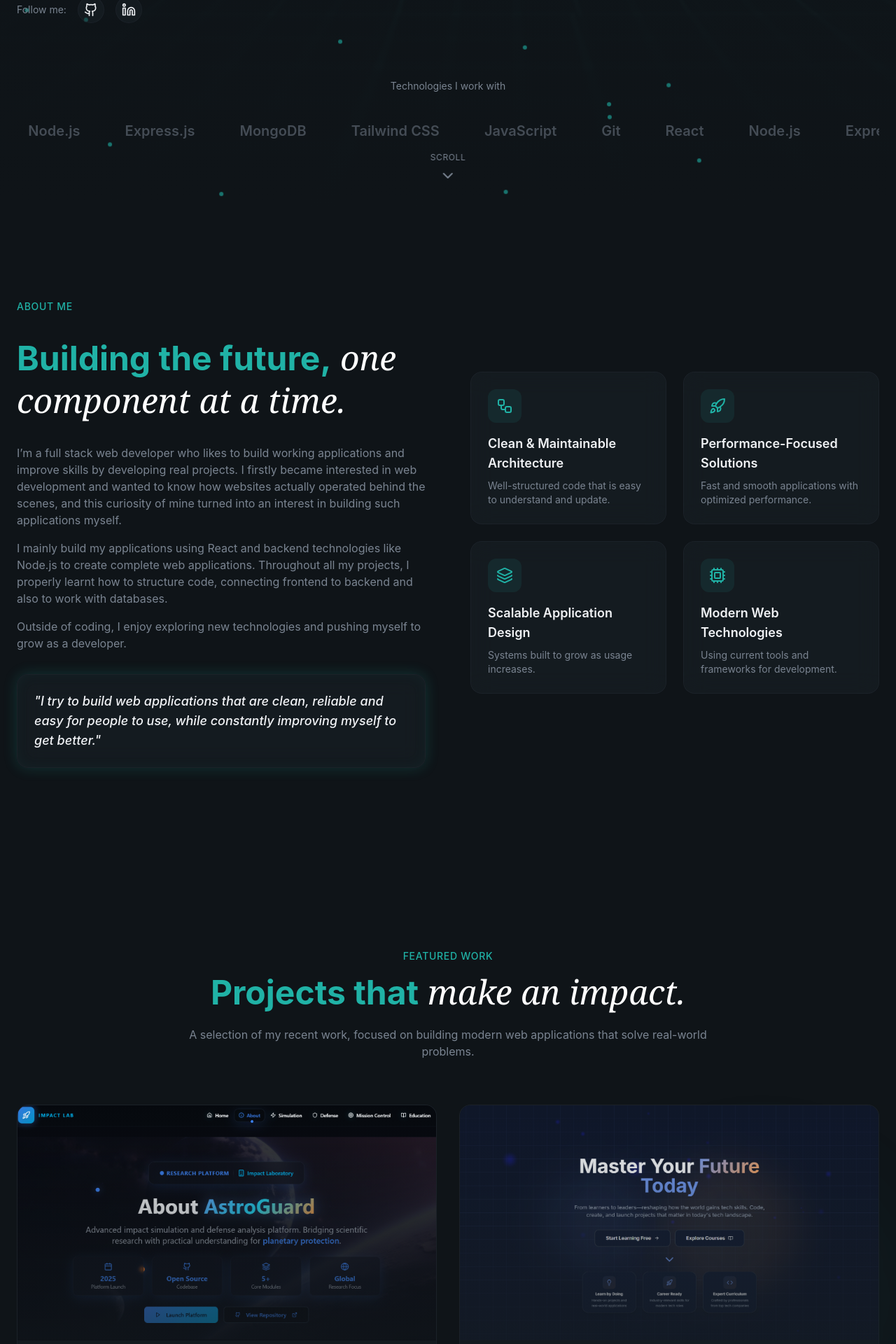
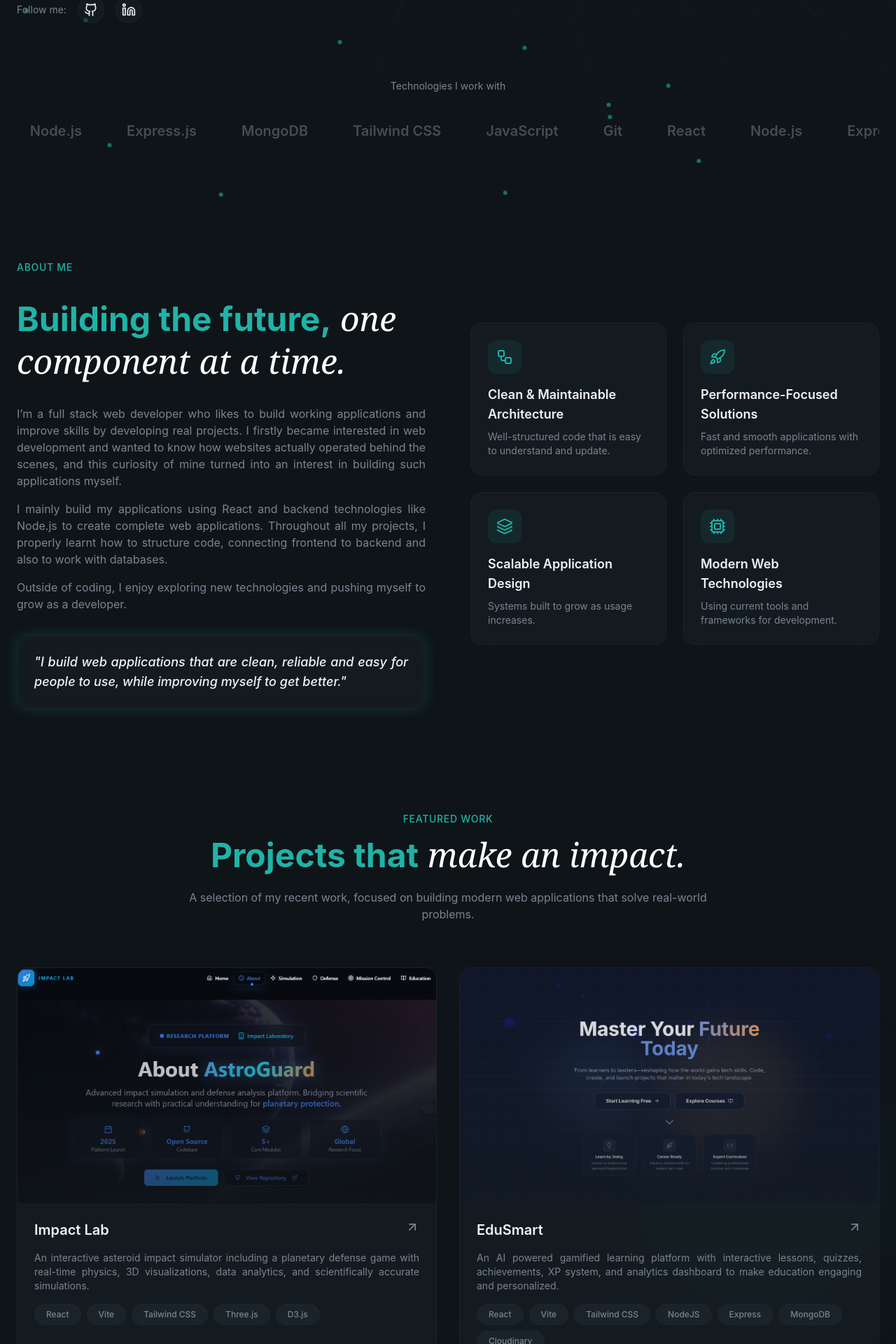
Before and after one commit to MohammedAmin67/portfolio, a React (Vite) app: page / in a window 1280 px wide. Shown: the part 875-2795 px from the top of the page at 70% size. Built offline with nearby package versions, Linux system fonts and the light colour scheme.

Commit message:
Justifying Text

```diff
--- a/src/layout/Footer.jsx
+++ b/src/layout/Footer.jsx
@@ -22,9 +22,9 @@ export const Footer = () => {
   return (
     <footer className="py-12 border-t border-border">
       <div className="container mx-auto px-6">
-        <div className="flex flex-col md:flex-row items-center justify-between gap-8">
+        <div className="flex flex-col md:flex-row items-center gap-8">
           {/* Logo & Copyright */}
-          <div className="text-center md:text-left">
+          <div className="flex-1 text-center md:text-left">
             <a href="#" className="text-xl font-bold tracking-tight">
               MA<span className="text-primary">.</span>
             </a>
@@ -34,7 +34,7 @@ export const Footer = () => {
           </div>
 
           {/* Links */}
-          <nav className="flex flex-wrap justify-center gap-6">
+          <nav className="flex-1 flex justify-center gap-6">
             {footerLinks.map((link) => (
               <a
                 key={link.href}
@@ -47,7 +47,7 @@ export const Footer = () => {
           </nav>
 
           {/* Social Links */}
-          <div className="flex items-center gap-4">
+          <div className="flex-1 flex justify-center md:justify-end gap-4">
             {socialLinks.map((social) => (
               <a
                 key={social.label}
--- a/src/sections/About.jsx
+++ b/src/sections/About.jsx
@@ -25,7 +25,7 @@ const highlights = [
 
 export const About = () => {
   return (
-    <section id="about" className="py-32 relative overflow-hidden">
+    <section id="about" className="py-18 relative overflow-hidden">
       <div className="container mx-auto px-6 relative z-10">
         <div className="grid lg:grid-cols-2 gap-16 items-center">
           {/* Left Column */}
@@ -44,7 +44,7 @@ export const About = () => {
               </span>
             </h2>
 
-            <div className="space-y-4 text-muted-foreground animate-fade-in animation-delay-200">
+            <div className="space-y-4 text-muted-foreground text-justify animate-fade-in animation-delay-200">
               <p>
                 I’m a full stack web developer who likes to build working
                 applications and improve skills by developing real projects. I
@@ -69,10 +69,9 @@ export const About = () => {
             </div>
 
             <div className="glass rounded-2xl p-6 glow-border animate-fade-in animation-delay-300">
-              <p className="text-lg font-medium italic text-foreground">
-                "I try to build web applications that are clean, reliable and
-                easy for people to use, while constantly improving myself to get
-                better."
+              <p className="text-lg font-medium italic text-foreground text-justify">
+                "I build web applications that are clean, reliable and easy for
+                people to use, while improving myself to get better."
               </p>
             </div>
           </div>
--- a/src/sections/Contact.jsx
+++ b/src/sections/Contact.jsx
@@ -79,7 +79,7 @@ export const Contact = () => {
   };
 
   return (
-    <section id="contact" className="py-32 relative overflow-hidden">
+    <section id="contact" className="py-18 relative overflow-hidden">
       <div className="absolute top-0 left-0 w-full h-full">
         <div className="absolute top-1/4 left-1/4 w-96 h-96 bg-primary/5 rounded-full blur-3xl" />
         <div className="absolute bottom-1/4 right-1/4 w-64 h-64 bg-highlight/5 rounded-full blur-3xl" />
@@ -237,7 +237,7 @@ export const Contact = () => {
                 <span className="w-3 h-3 bg-green-500 rounded-full animate-pulse" />
                 <span className="font-medium">Available for opportunities</span>
               </div>
-              <p className="text-muted-foreground text-sm">
+              <p className="text-muted-foreground text-justify text-sm">
                 I’m currently open to new projects and collaborations. If you
                 have an idea or opportunity in mind, feel free to reach out and
                 let’s discuss how we can work together.
--- a/src/sections/Hero.jsx
+++ b/src/sections/Hero.jsx
@@ -86,7 +86,7 @@ export const Hero = () => {
                   precision
                 </span>
               </h1>
-              <p className="text-lg text-muted-foreground max-w-lg animate-fade-in animation-delay-200">
+              <p className="text-lg text-muted-foreground text-justify max-w-lg animate-fade-in animation-delay-200">
                 Hi, I’m Amin. I’m a developer who enjoys learning by building.
                 Whether it’s a small project or a bigger application, I like the
                 process of turning it into something people can actually use.
@@ -174,19 +174,6 @@ export const Hero = () => {
           </div>
         </div>
       </div>
-
-      <div
-        className="absolute bottom-8 left-1/2 -translate-x-1/2
-      animate-fade-in animation-delay-800"
-      >
-        <a
-          href="#about"
-          className="flex flex-col items-center gap-2 text-muted-foreground hover:text-primary transition-colors group"
-        >
-          <span className="text-xs uppercase tracking-wider">Scroll</span>
-          <ChevronDown className="w-6 h-6 animate-bounce cursor-pointer" />
-        </a>
-      </div>
     </section>
   );
 };
--- a/src/sections/Projects.jsx
+++ b/src/sections/Projects.jsx
@@ -21,7 +21,7 @@ const projects = [
   {
     title: "Impact Lab",
     description:
-      "An interactive asteroid impact simulator and planetary defense game with real-time physics, 3D visualizations, data analytics, and scientifically accurate simulations.",
+      "An interactive asteroid impact simulator including a planetary defense game with real-time physics, 3D visualizations, data analytics, and scientifically accurate simulations.",
     image: "/projects/impact.png",
     tags: ["React", "Vite", "Tailwind CSS", "Three.js", "D3.js"],
     link: "https://meteor-madness-frontend.onrender.com/",
@@ -77,7 +77,7 @@ const projects = [
 
 export const Projects = () => {
   return (
-    <section id="projects" className="py-32 relative overflow-hidden">
+    <section id="projects" className="py-18 relative overflow-hidden">
       {/* Background Glow */}
       <div className="absolute top-1/4 right-0 w-96 h-96 bg-primary/5 rounded-full blur-3xl" />
       <div className="absolute bottom-1/4 left-0 w-64 h-64 bg-highlight/5 rounded-full blur-3xl" />
@@ -156,7 +156,7 @@ export const Projects = () => {
                    group-hover:-translate-y-1 transition-all"
                   />
                 </div>
-                <p className="text-muted-foreground text-sm">
+                <p className="text-muted-foreground text-justify text-sm">
                   {project.description}
                 </p>
                 <div className="flex flex-wrap gap-2">
```
